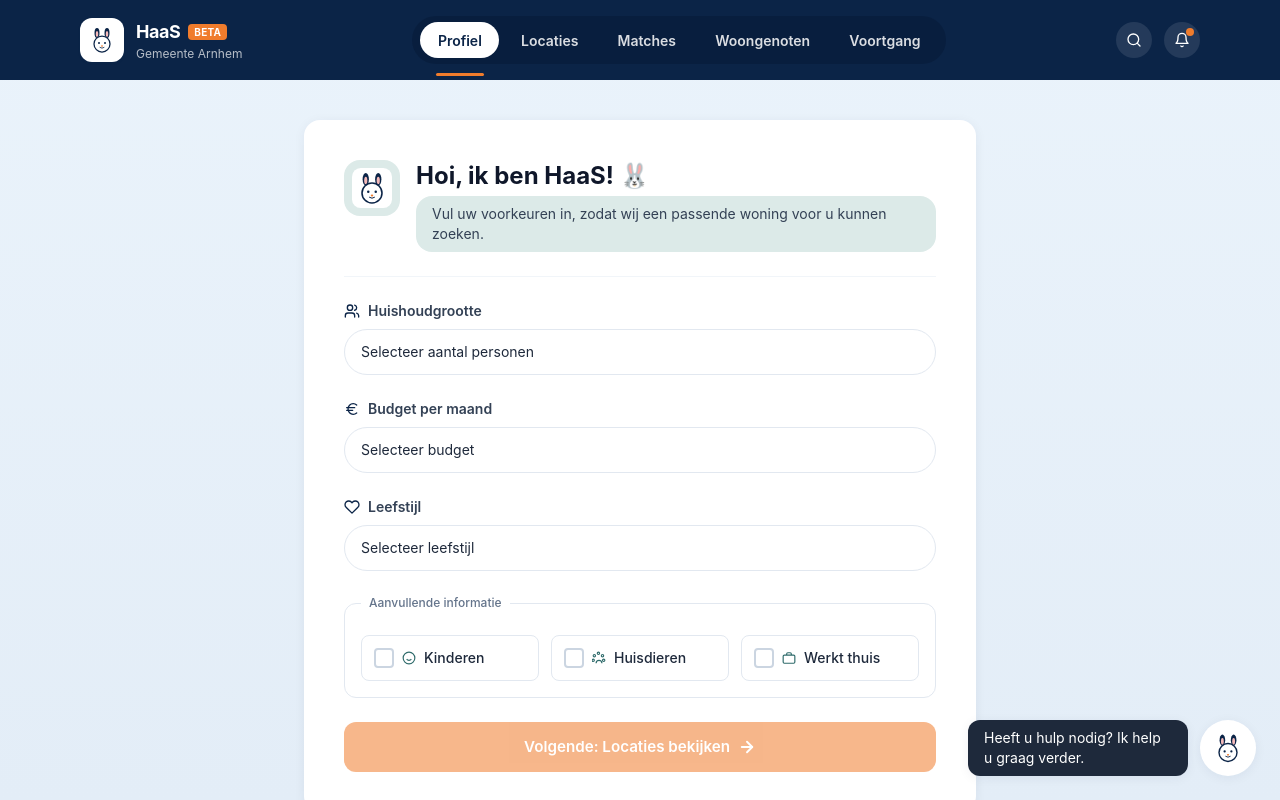
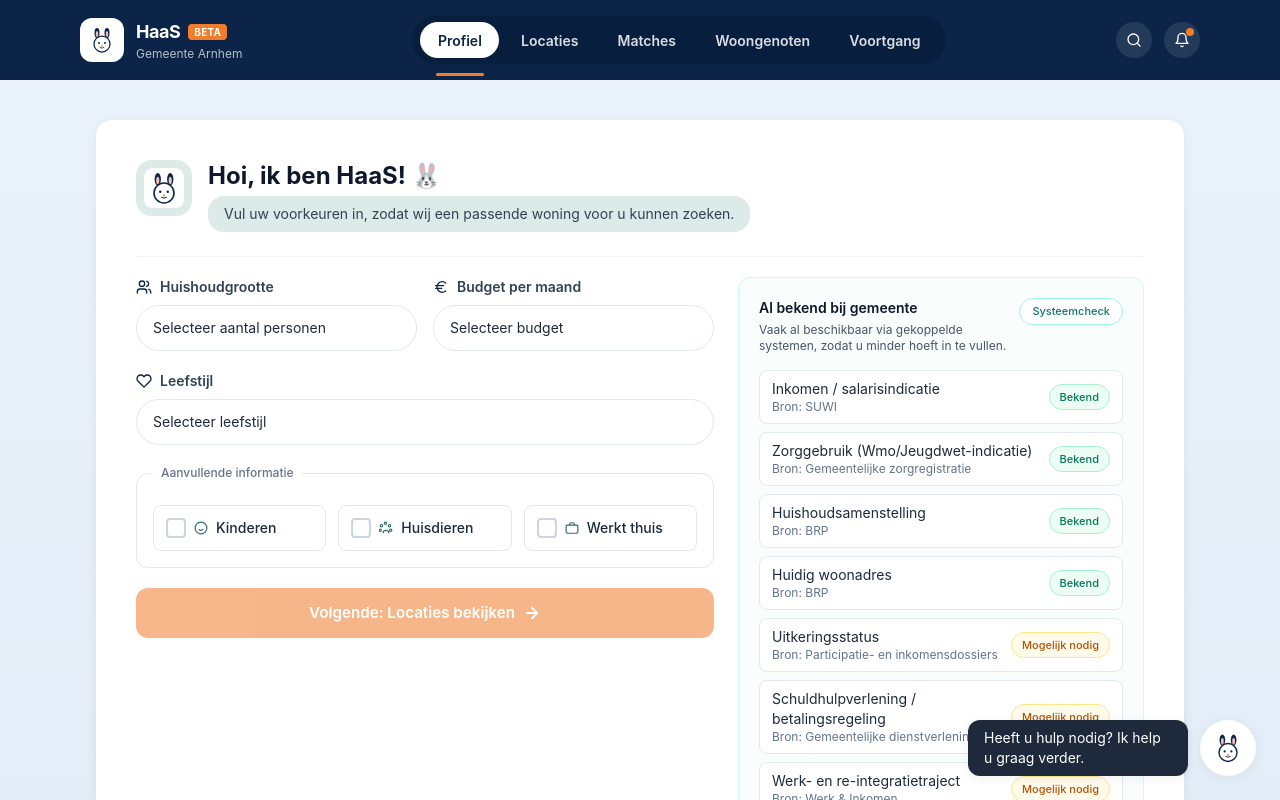
Before and after one commit to TomGieben/haas, a Vue app: page /profiel in a window 1280 px wide. Shown: the top 800 px of the page. Built offline with nearby package versions, Linux system fonts and the light colour scheme.

Commit message:
Enhance ProfileForm layout and add known municipality data section

```diff
--- a/src/components/profile/ProfileForm.vue
+++ b/src/components/profile/ProfileForm.vue
@@ -29,13 +29,32 @@ const iconChild = `<svg width="14" height="14" viewBox="0 0 24 24" fill="none" s
 const iconPaw = `<svg width="14" height="14" viewBox="0 0 24 24" fill="none" stroke="currentColor" stroke-width="2"><circle cx="11" cy="4" r="2"/><circle cx="18" cy="8" r="2"/><circle cx="4" cy="8" r="2"/><circle cx="20" cy="16" r="2"/><circle cx="2" cy="16" r="2"/><path d="M7 21c0-3 2-5 5-5s5 2 5 5"/></svg>`;
 const iconBriefcase = `<svg width="14" height="14" viewBox="0 0 24 24" fill="none" stroke="currentColor" stroke-width="2"><rect x="2" y="7" width="20" height="14" rx="2"/><path d="M16 7V5a2 2 0 0 0-2-2h-4a2 2 0 0 0-2 2v2"/></svg>`;
 
+type KnownDataStatus = 'known' | 'optional';
+
+interface KnownDataItem {
+  label: string;
+  source: string;
+  status: KnownDataStatus;
+}
+
+const knownMunicipalityData: KnownDataItem[] = [
+  { label: 'Inkomen / salarisindicatie', source: 'SUWI', status: 'known' },
+  { label: 'Zorggebruik (Wmo/Jeugdwet-indicatie)', source: 'Gemeentelijke zorgregistratie', status: 'known' },
+  { label: 'Huishoudsamenstelling', source: 'BRP', status: 'known' },
+  { label: 'Huidig woonadres', source: 'BRP', status: 'known' },
+  { label: 'Uitkeringsstatus', source: 'Participatie- en inkomensdossiers', status: 'optional' },
+  { label: 'Schuldhulpverlening / betalingsregeling', source: 'Gemeentelijke dienstverlening', status: 'optional' },
+  { label: 'Werk- en re-integratietraject', source: 'Werk & Inkomen', status: 'optional' },
+  { label: 'Urgentie of maatschappelijke indicatie', source: 'Woonloket / zorgketen', status: 'optional' },
+];
+
 function submit() {
   router.push('/locaties');
 }
 </script>
 
 <template>
-  <div class="bg-white rounded-card shadow-card p-8 md:p-10">
+  <div class="bg-white rounded-card shadow-card p-6 md:p-8 xl:p-10">
     <div class="flex items-start gap-4 mb-6">
       <div class="w-14 h-14 bg-teal-soft rounded-2xl flex items-center justify-center shrink-0">
         <img src="/rabbit.svg" class="w-10 h-10" alt="HaaS" />
@@ -48,9 +67,11 @@ function submit() {
       </div>
     </div>
 
-    <hr class="my-6 border-slate-100" />
+    <hr class="my-5 border-slate-100" />
 
-    <form class="space-y-6" @submit.prevent="submit">
+    <form class="grid grid-cols-1 xl:grid-cols-12 gap-5 xl:gap-6" @submit.prevent="submit">
+      <div class="xl:col-span-7 space-y-5">
+        <div class="grid grid-cols-1 md:grid-cols-2 gap-4">
           <BaseSelect
             :model-value="user.householdSize"
             :options="householdOptions"
@@ -68,6 +89,7 @@ function submit() {
             :icon="iconEuro"
             @update:model-value="store.setBudget($event)"
           />
+        </div>
 
         <BaseSelect
           :model-value="user.lifestyle"
@@ -106,6 +128,43 @@ function submit() {
           Volgende: Locaties bekijken
           <svg width="18" height="18" viewBox="0 0 24 24" fill="none" stroke="currentColor" stroke-width="2.5" stroke-linecap="round" stroke-linejoin="round"><line x1="5" y1="12" x2="19" y2="12"/><polyline points="12 5 19 12 12 19"/></svg>
         </BaseButton>
+      </div>
+
+      <section class="xl:col-span-5 rounded-xl border border-teal-100 bg-teal-50/40 p-4 md:p-5 xl:sticky xl:top-4 xl:self-start">
+        <div class="flex items-start justify-between gap-3">
+          <div>
+            <h2 class="text-sm font-semibold text-slate-900">Al bekend bij gemeente</h2>
+            <p class="text-xs text-slate-600 mt-1">
+              Vaak al beschikbaar via gekoppelde systemen, zodat u minder hoeft in te vullen.
+            </p>
+          </div>
+          <span class="inline-flex items-center rounded-full bg-white border border-teal-200 px-3 py-1 text-[11px] font-medium text-teal-700">
+            Systeemcheck
+          </span>
+        </div>
+
+        <ul class="mt-4 grid grid-cols-1 sm:grid-cols-2 xl:grid-cols-1 gap-2">
+          <li
+            v-for="item in knownMunicipalityData"
+            :key="item.label"
+            class="flex items-center justify-between gap-3 rounded-lg border border-slate-200 bg-white px-3 py-2"
+          >
+            <div class="min-w-0">
+              <p class="text-sm text-slate-800 leading-5">{{ item.label }}</p>
+              <p class="text-xs text-slate-500 truncate">Bron: {{ item.source }}</p>
+            </div>
+
+            <span
+              class="shrink-0 inline-flex items-center rounded-full px-2.5 py-1 text-[11px] font-medium"
+              :class="item.status === 'known'
+                ? 'bg-emerald-50 text-emerald-700 border border-emerald-200'
+                : 'bg-amber-50 text-amber-700 border border-amber-200'"
+            >
+              {{ item.status === 'known' ? 'Bekend' : 'Mogelijk nodig' }}
+            </span>
+          </li>
+        </ul>
+      </section>
     </form>
   </div>
 </template>
--- a/src/views/ProfileView.vue
+++ b/src/views/ProfileView.vue
@@ -3,7 +3,7 @@ import ProfileForm from '../components/profile/ProfileForm.vue';
 </script>
 
 <template>
-  <div class="max-w-2xl mx-auto">
+  <div class="max-w-6xl mx-auto px-2 md:px-4">
     <ProfileForm />
   </div>
 </template>
```
Lines whose indentation alone changed are shown as unchanged.
